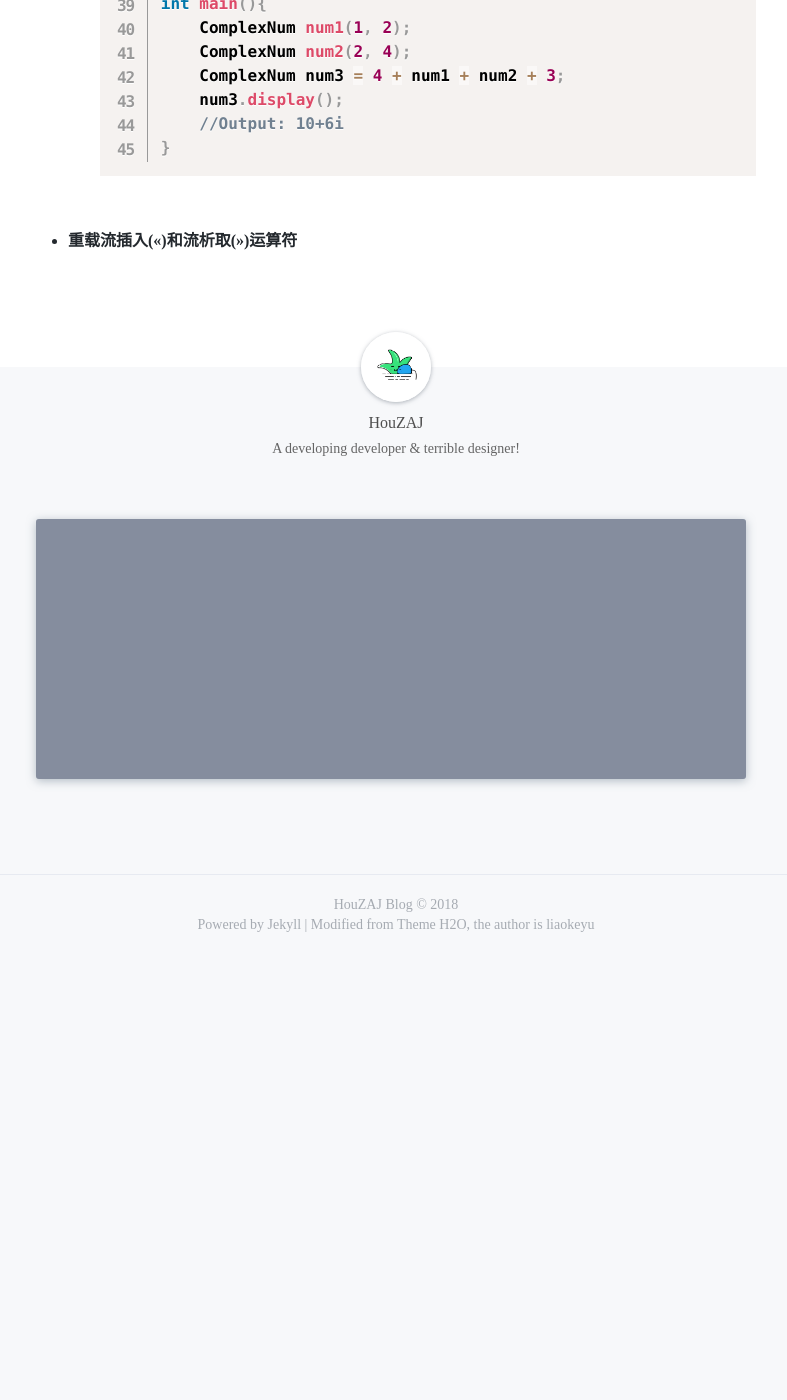
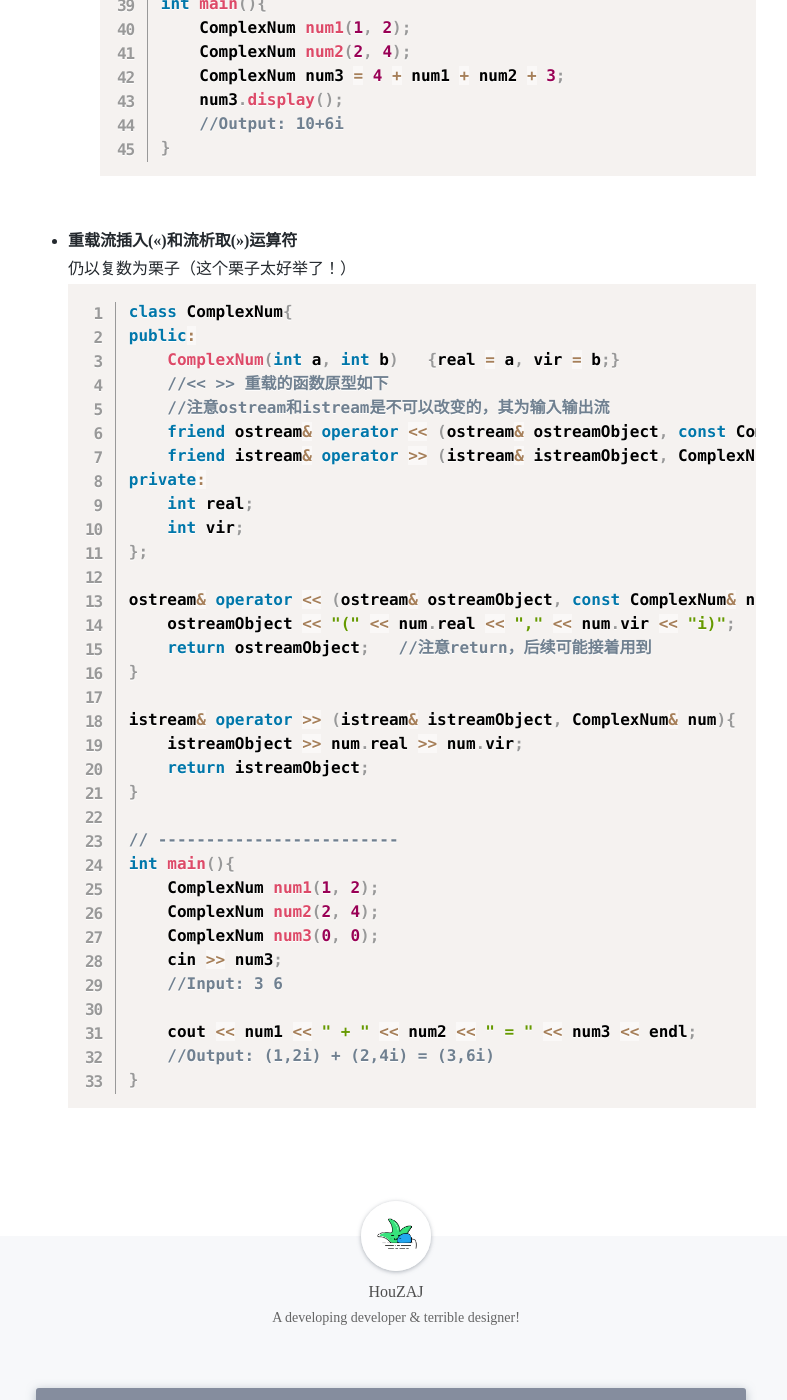
Before and after one commit to houzaj/houzaj.github.io, a Jekyll site: the page built from _posts/2018-1-8-cpp_summary.md, in a window 1280 px wide and 1400 px high, scrolled down 26271 px. Shown: the whole window, without its empty margins (244-1031 px from the left). Built offline with Jekyll 4.4.1, drawn with Linux system fonts in a browser that asks for light colours; nearby versions of some CDN libraries; comment, search, counter and statistics services are not loaded; before the commit the page ends 27226 px from its top, so only the background shows below that.

Commit message:
modify artice

````diff
--- a/_posts/2018-1-8-cpp_summary.md
+++ b/_posts/2018-1-8-cpp_summary.md
@@ -1017,3 +1017,39 @@ this指针为指向对象自己的指针
   ```
 <br>
 - **重载流插入(<<)和流析取(>>)运算符**
+仍以复数为栗子（这个栗子太好举了！）
+```cpp
+  class ComplexNum{
+  public:
+      ComplexNum(int a, int b)   {real = a, vir = b;}
+      //<< >> 重载的函数原型如下
+      //注意ostream和istream是不可以改变的，其为输入输出流
+      friend ostream& operator << (ostream& ostreamObject, const ComplexNum& num);
+      friend istream& operator >> (istream& istreamObject, ComplexNum& num);  //注意没有const，const就不能输入了！
+  private:
+      int real;
+      int vir;
+  };
+
+  ostream& operator << (ostream& ostreamObject, const ComplexNum& num){
+      ostreamObject << "(" << num.real << "," << num.vir << "i)";
+      return ostreamObject;   //注意return，后续可能接着用到
+  }
+
+  istream& operator >> (istream& istreamObject, ComplexNum& num){
+      istreamObject >> num.real >> num.vir;
+      return istreamObject;
+  }
+
+  // -------------------------
+  int main(){
+      ComplexNum num1(1, 2);
+      ComplexNum num2(2, 4);
+      ComplexNum num3(0, 0);
+      cin >> num3;
+      //Input: 3 6
+
+      cout << num1 << " + " << num2 << " = " << num3 << endl;
+      //Output: (1,2i) + (2,4i) = (3,6i)
+  }
+```
````
